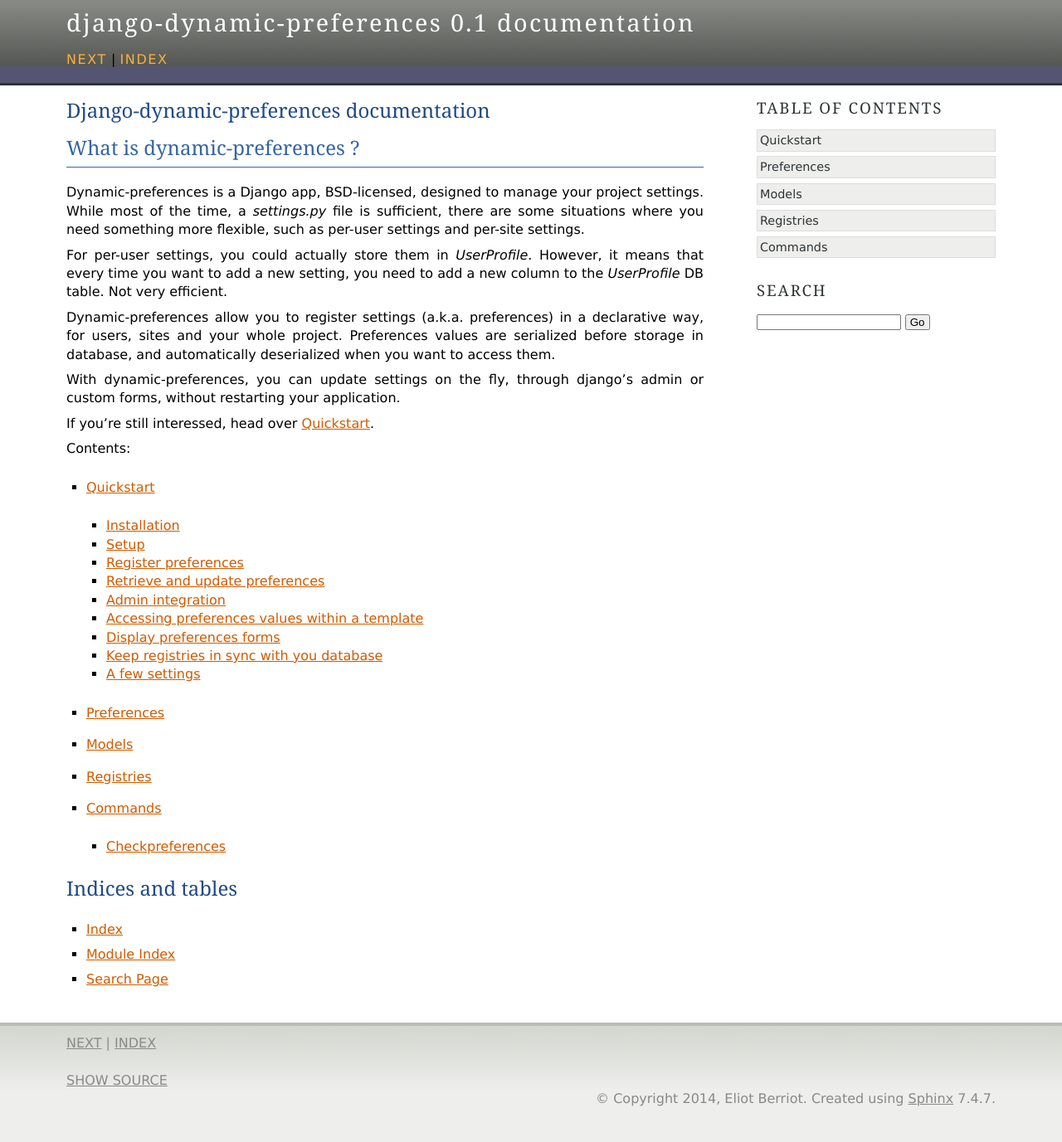
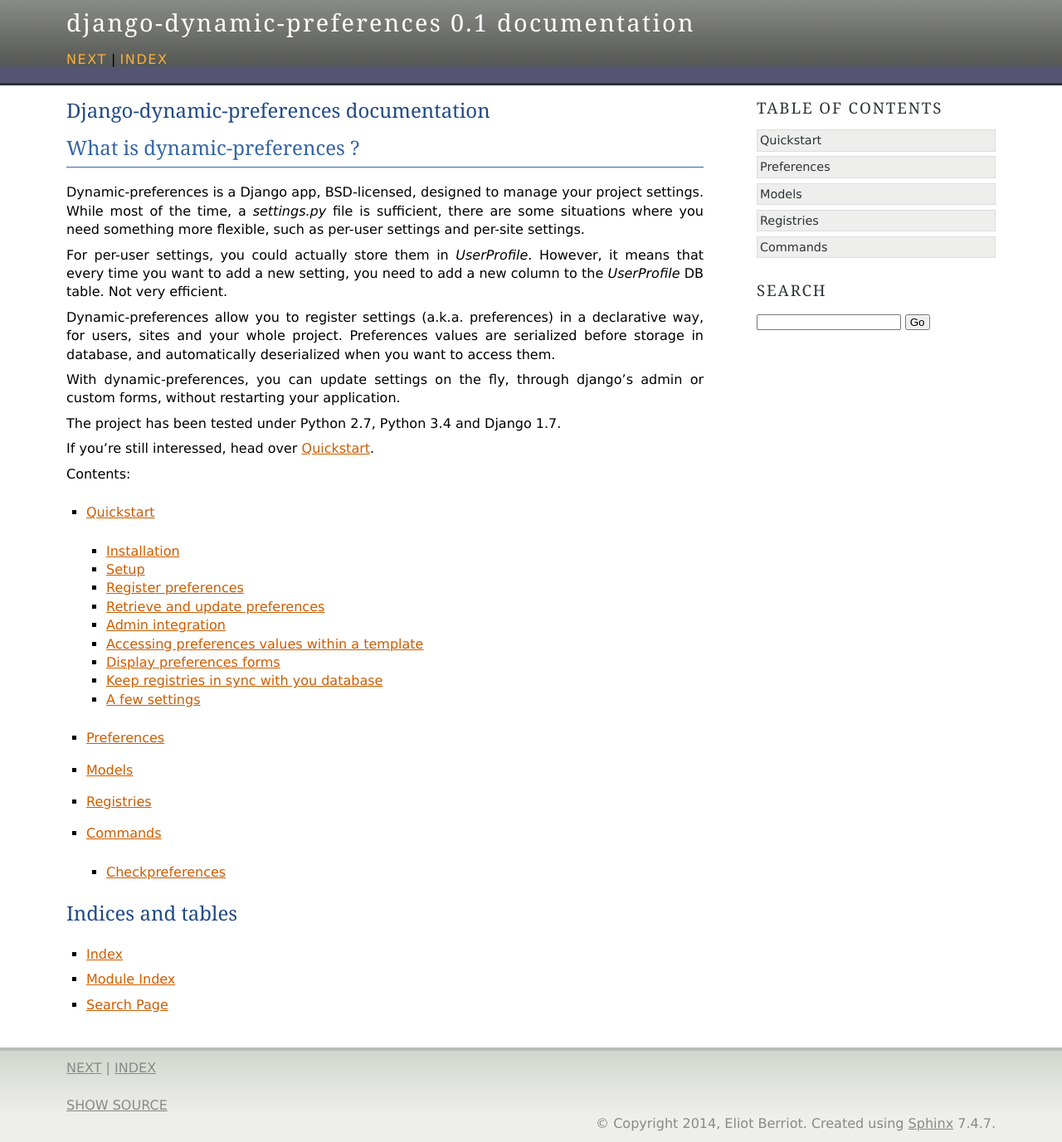
Before and after one commit to agateblue/django-dynamic-preferences, a Sphinx documentation site: the page built from docs/index.rst, in a window 1280 px wide. Shown: the whole page at 83% size. Built offline with Sphinx 7.4.7, drawn with Linux system fonts in a browser that asks for light colours; before the commit the page ends 1346 px from its top, so only the background shows below that.

Commit message:
Little update to the docs

```diff
--- a/docs/index.rst
+++ b/docs/index.rst
@@ -21,6 +21,8 @@
 
 With dynamic-preferences, you can update settings on the fly, through django's admin or custom forms, without restarting your application.
 
+The project has been tested under Python 2.7, Python 3.4 and Django 1.7.
+
 If you're still interessed, head over :doc:`quickstart`.
 
 
```
